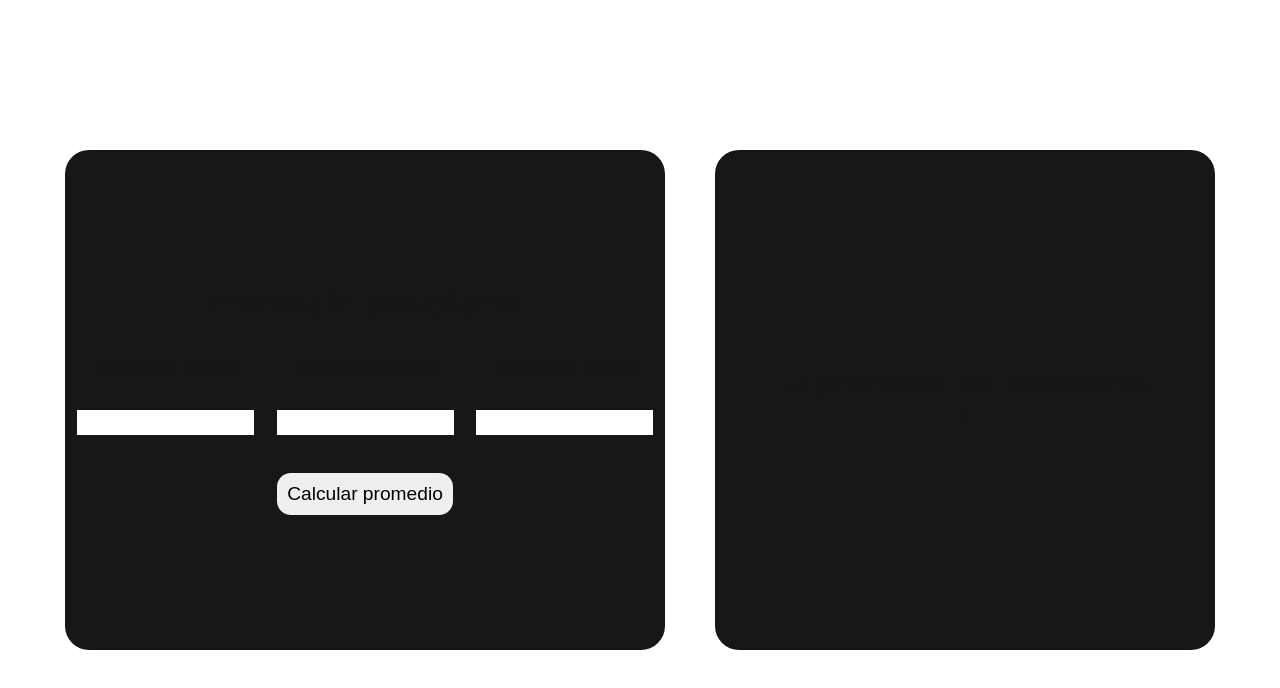
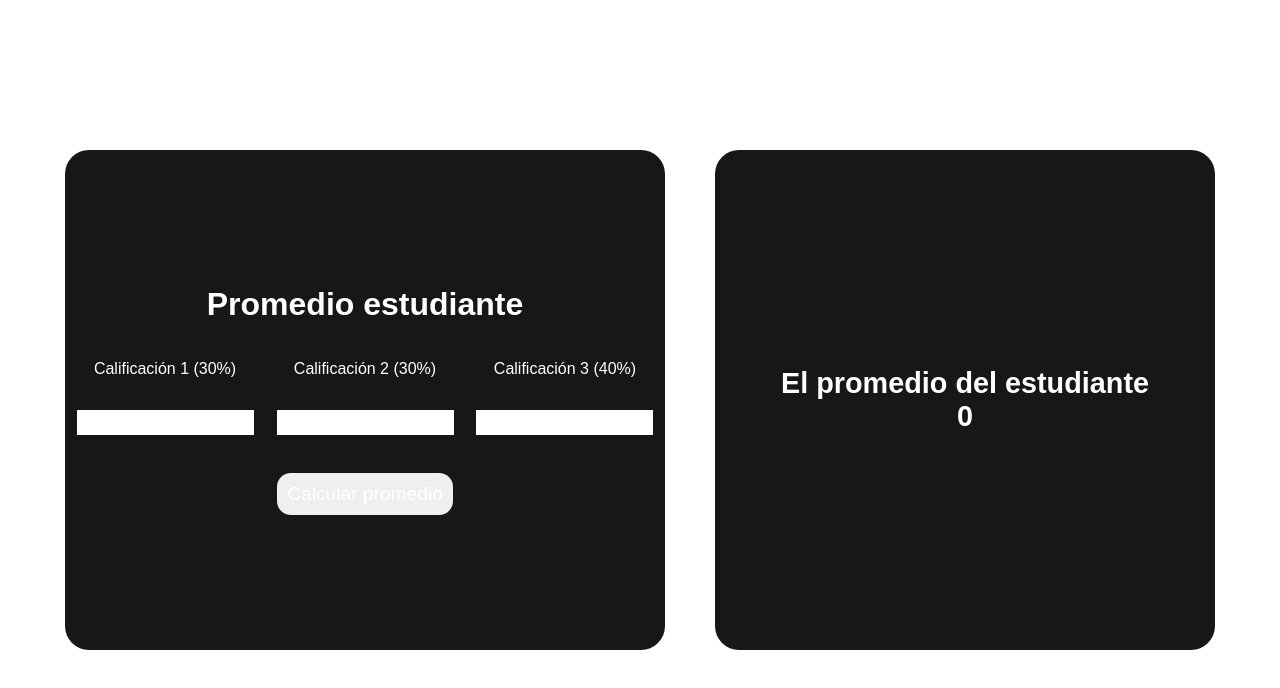
Before and after one commit to katr1s/Promedio_Estudiante, a Next.js app: page / in a window 1280 px wide. Shown: the top 688 px of the page. Built offline with nearby package versions, Linux system fonts and the light colour scheme.

Commit message:
Update globals.css

```diff
--- a/src/app/globals.css
+++ b/src/app/globals.css
@@ -2,6 +2,9 @@
   --background: #ffffff;
   --foreground: #171717;
 }
+
+*{
+  color: #fff;}
 
 @media (prefers-color-scheme: dark) {
   :root {
```
